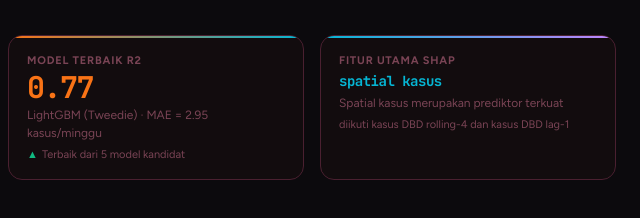
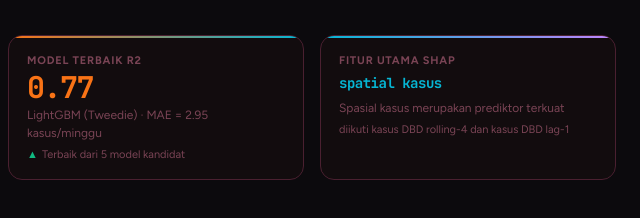
Before and after one commit to dapp-eng/sipeda_dashboard, a plain HTML site: page index.html in a window 1280 px wide. Shown: the part 1157-1375 px from the top of the page, 640-1280 px from the left. Drawn offline with nearby package versions, Linux system fonts and the light colour scheme.

Commit message:
Update card value and subtitle styles in index.html

```diff
--- a/index.html
+++ b/index.html
@@ -936,8 +936,8 @@ canvas{max-width:100%;}
     <div class="card">
       <div class="card-top" style="background:linear-gradient(90deg,var(--c-teal),var(--c-purple))"></div>
       <div class="card-label">Fitur Utama SHAP</div>
-      <div class="card-value" style="font-size:14px;font-family:'JetBrains Mono',monospace;color:var(--c-teal);letter-spacing:-0.5px;line-height:1.3;overflow:hidden;text-overflow:ellipsis;white-space:nowrap" id="kpi-shap-val">kasus lag1</div>
-      <div class="card-sub">Spatial kasus merupakan prediktor terkuat</div>
+      <div class="card-value" style="font-size:14px;font-family:'JetBrains Mono',monospace;color:var(--c-teal);letter-spacing:-0.5px;line-height:1.6;overflow:hidden;text-overflow:ellipsis;white-space:nowrap" id="kpi-shap-val">kasus lag1</div>
+      <div class="card-sub">Spasial kasus merupakan prediktor terkuat</div>
       <div class="card-trend"><span style="color:var(--txt3)">diikuti kasus DBD rolling-4 dan kasus DBD lag-1</span></div>
     </div>
   </div>
```
